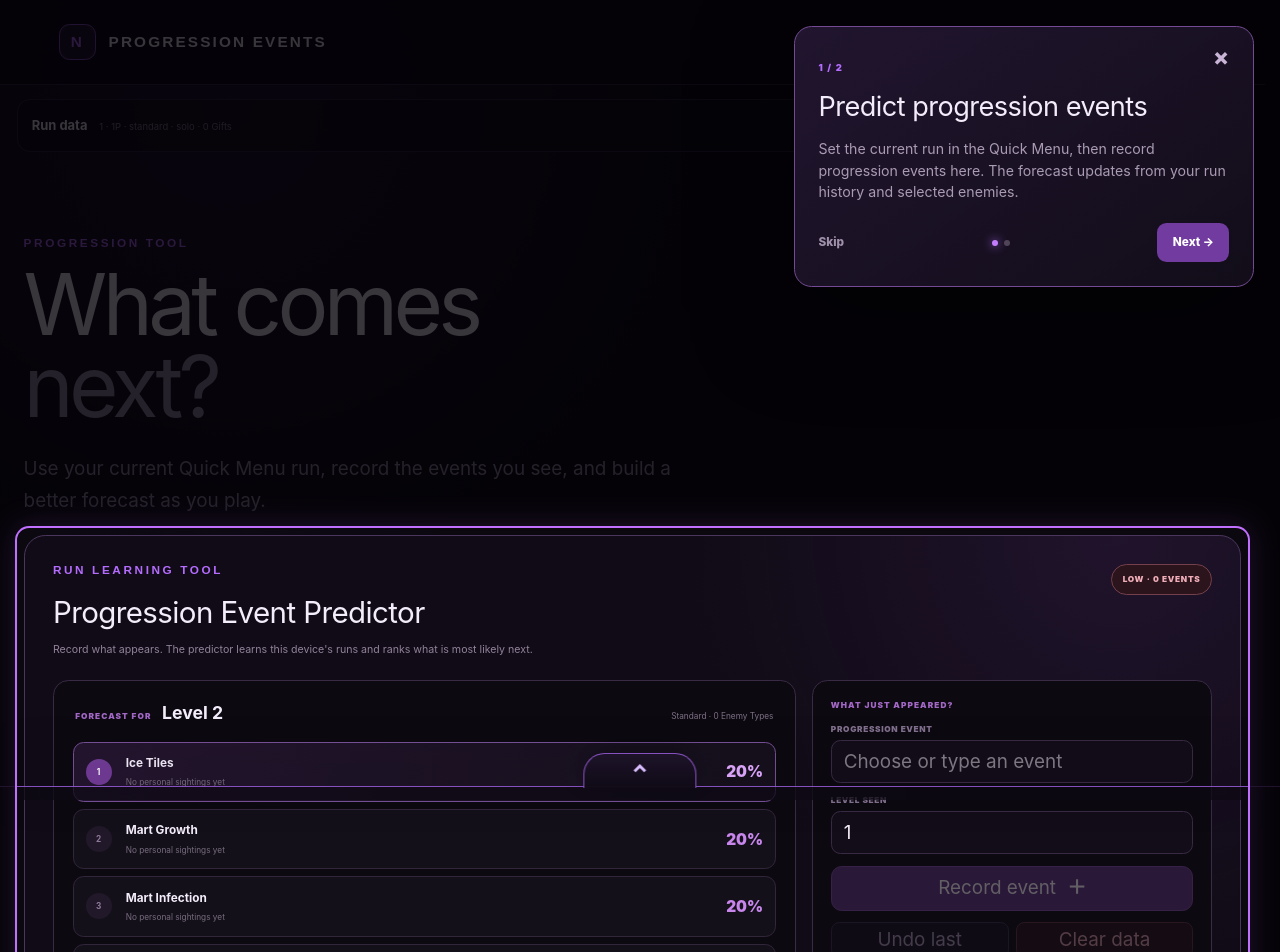
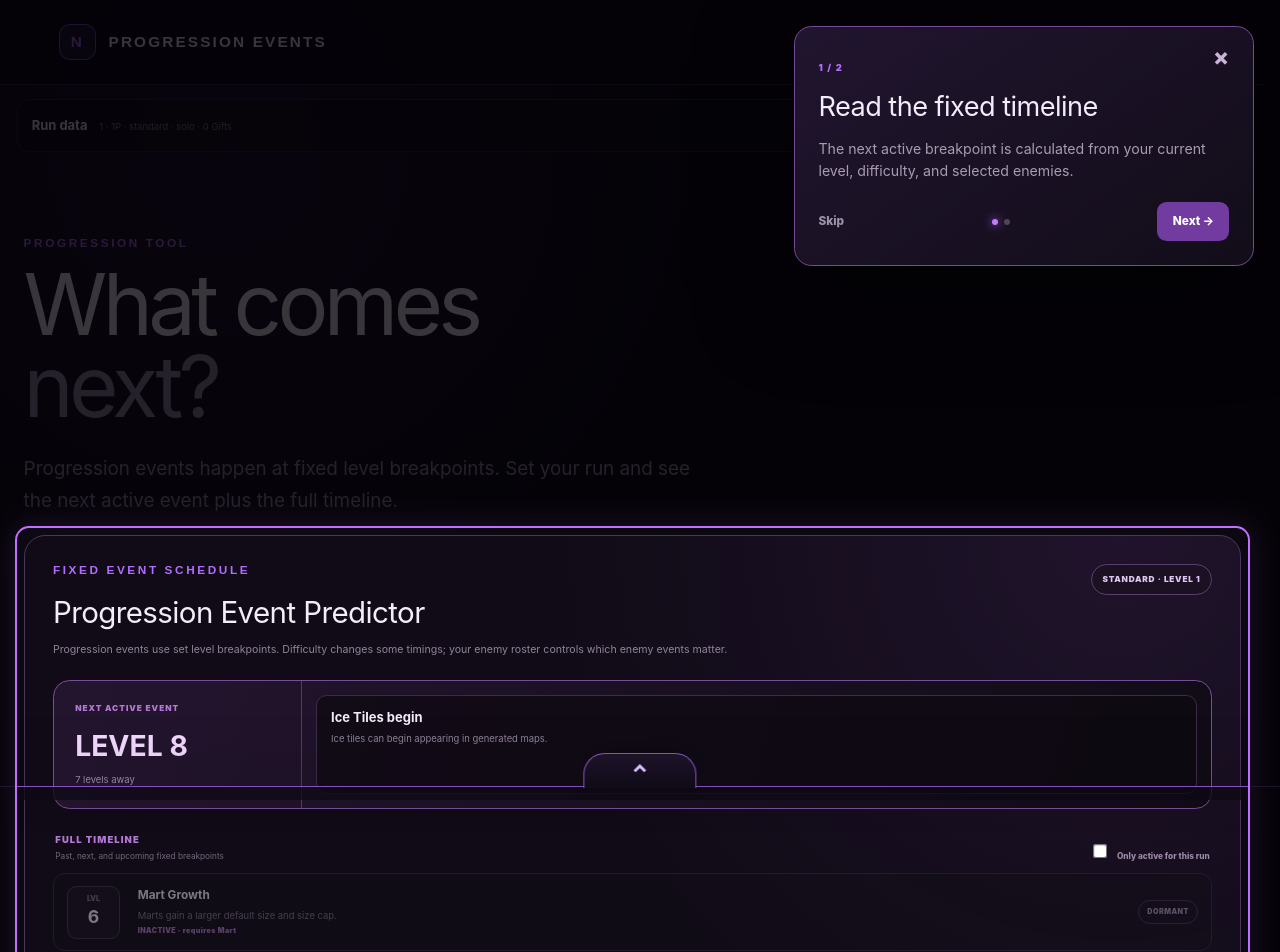
Before and after one commit to poggieboii78-arch/nullscape-tools, a Next.js app in the folder apps/tools-home/: page /nullscape-tools/progression in a window 1280 px wide. Shown: the top 952 px of the page. Built offline with nearby package versions, Linux system fonts and the light colour scheme.

Commit message:
Use a fixed progression event schedule
* Replace learned forecast with fixed schedule

* Update progression tool copy for fixed events

* Restyle progression tool as event timeline

* Describe fixed progression schedule on tools home

```diff
--- a/apps/tools-home/app/page.tsx
+++ b/apps/tools-home/app/page.tsx
@@ -32,7 +32,7 @@ export default function Home(){
           <a className="tool-card" href={`${checkerUrl}?${query}`}><span className="tool-icon"><img src={medalIcon} alt="Medal Curse icon"/></span><span className="tool-copy"><span className="tool-kicker">RUN PLANNER</span><strong>Medal Pool Checker</strong><span>See eligible Medal Curses from your level, enemies, and active curses.</span></span><span className="launch" aria-hidden="true">OPEN <b>↗</b></span></a>
           <a className="tool-card altar-card" href={`${altarUrl}?${query}`}><span className="tool-icon"><img src={altarIcon} alt="More Altars icon"/></span><span className="tool-copy"><span className="tool-kicker">PRICE + ODDS</span><strong>Altar Calculator</strong><span>Check Protection, Purification priority, and possible Chance outcomes.</span></span><span className="launch" aria-hidden="true">OPEN <b>↗</b></span></a>
           <a className="tool-card shop-card" href={`${shopUrl}?${query}`}><span className="tool-icon"><img src={shopIcon} alt="Business License icon"/></span><span className="tool-copy"><span className="tool-kicker">UPGRADE PLANNER</span><strong>Shop Calculator</strong><span>See eligible upgrades, exact stack prices, prerequisites, and plan purchases.</span></span><span className="launch" aria-hidden="true">OPEN <b>↗</b></span></a>
-          <a className="tool-card predictor-card" href={`${progressionUrl}?${query}`}><span className="tool-icon predictor-icon" aria-hidden="true">⌁</span><span className="tool-copy"><span className="tool-kicker">EVENT FORECAST</span><strong>Progression Event Predictor</strong><span>Track progression events and see what is most likely to appear next.</span></span><span className="launch" aria-hidden="true">OPEN <b>↗</b></span></a>
+          <a className="tool-card predictor-card" href={`${progressionUrl}?${query}`}><span className="tool-icon predictor-icon" aria-hidden="true">⌁</span><span className="tool-copy"><span className="tool-kicker">EVENT FORECAST</span><strong>Progression Event Predictor</strong><span>See fixed progression breakpoints and the next active event for your run.</span></span><span className="launch" aria-hidden="true">OPEN <b>↗</b></span></a>
         </div>
       </section>
       <section className="resources" aria-labelledby="resources-heading">
--- a/apps/tools-home/app/progression-event-predictor.tsx
+++ b/apps/tools-home/app/progression-event-predictor.tsx
@@ -1,175 +1,77 @@
 "use client";
 
-import { useEffect, useMemo, useState } from "react";
+import { useMemo, useState } from "react";
 import type { SharedRun } from "./run-dock";
 
-type EventRecord = {
+type ScheduleEvent = {
   id: string;
   name: string;
-  level: number;
-  difficulty: SharedRun["difficulty"];
-  enemies: string[];
-  at: number;
+  levels: number[];
+  detail: string;
+  enemy?: string;
+  modes?: SharedRun["difficulty"][];
 };
 
-const STORAGE_KEY = "nullscape-progression-events-v1";
-const observedEvents = [
-  "Ice Tiles",
-  "Mart Growth",
-  "Mart Infection",
-  "Enemy Duplication",
-  "More Enemies",
-];
-
-function normalizeName(value: string) {
-  return value.trim().replace(/\s+/g, " ");
-}
-
-function loadRecords(): EventRecord[] {
-  try {
-    const value = JSON.parse(localStorage.getItem(STORAGE_KEY) || "[]");
-    if (!Array.isArray(value)) return [];
-    return value.filter((item): item is EventRecord =>
-      item && typeof item.name === "string" && typeof item.level === "number"
-    ).slice(-300);
-  } catch {
-    return [];
-  }
+function buildSchedule(difficulty: SharedRun["difficulty"]): ScheduleEvent[] {
+  const casual = difficulty === "Casual";
+  const extreme = difficulty === "Extreme";
+  return [
+    { id:"tripmines", name:"Tripmines begin", levels:[5], detail:"Tripmines enter map generation.", modes:["Standard","Extreme"] },
+    { id:"ice", name:"Ice Tiles begin", levels:[extreme ? 5 : 8], detail:"Ice tiles can begin appearing in generated maps." },
+    { id:"mart", name:"Mart Growth", levels:[6,12,18,24,30], detail:"Marts gain a larger default size and size cap.", enemy:"Mart" },
+    { id:"seamines", name:"Seamines begin", levels:[casual ? 15 : 10], detail:"Seamines can begin appearing in generated maps." },
+    { id:"husk", name:"More Husks", levels:[casual ? 15 : 10], detail:"Each active Husk stack gains another Husk.", enemy:"Husk" },
+    { id:"highrise", name:"Highrise Towers", levels:[18], detail:"Highrise tower tiles enter map generation." },
+    { id:"level50", name:"More Enemies", levels:[50], detail:"The hidden level-50 progression event adds more enemy pressure." },
+  ].filter(event => !event.modes || event.modes.includes(difficulty));
 }
 
 export function ProgressionEventPredictor({ run }: { run: SharedRun }) {
-  const [records, setRecords] = useState<EventRecord[]>([]);
-  const [eventName, setEventName] = useState("");
-  const [recordLevel, setRecordLevel] = useState(run.level);
-  const [ready, setReady] = useState(false);
-
-  useEffect(() => {
-    setRecords(loadRecords());
-    setReady(true);
-  }, []);
-
-  useEffect(() => setRecordLevel(run.level), [run.level]);
-
-  useEffect(() => {
-    if (!ready) return;
-    try { localStorage.setItem(STORAGE_KEY, JSON.stringify(records.slice(-300))); } catch {}
-  }, [ready, records]);
-
-  const candidates = useMemo(() => {
-    const names = [...new Set([...observedEvents, ...records.map(item => item.name)])];
-    const compatible = records.filter(item =>
-      item.difficulty === run.difficulty && item.level <= run.level + 5
-    );
-    const last = records[records.length - 1];
-    const transitions = new Map<string, number>();
-    if (last) {
-      for (let index = 1; index < records.length; index += 1) {
-        if (records[index - 1].name === last.name) {
-          transitions.set(records[index].name, (transitions.get(records[index].name) || 0) + 1);
-        }
-      }
-    }
-
-    const activeEnemies = new Set(Object.keys(run.enemies).filter(name => run.enemies[name] > 0));
-    const scores = names.map(name => {
-      const sightings = compatible.filter(item => item.name === name);
-      const allSightings = records.filter(item => item.name === name);
-      const transitionHits = transitions.get(name) || 0;
-      const lastSeen = [...allSightings].reverse()[0];
-      const gap = lastSeen ? Math.max(0, run.level - lastSeen.level) : run.level;
-      const enemyMatches = sightings.reduce((sum, item) =>
-        sum + item.enemies.filter(enemy => activeEnemies.has(enemy)).length, 0
-      );
-      const repeatPenalty = last?.name === name ? 0.42 : 1;
-      const score = repeatPenalty * (
-        1 +
-        sightings.length * 2.2 +
-        transitionHits * 3 +
-        enemyMatches * 0.6 +
-        Math.min(gap, 12) * 0.08
-      );
-      return { name, score, sightings: allSightings.length, lastSeen };
-    }).sort((a, b) => b.score - a.score);
-
-    const total = scores.reduce((sum, item) => sum + item.score, 0) || 1;
-    return scores.slice(0, 5).map(item => ({
-      ...item,
-      chance: Math.round((item.score / total) * 100),
-    }));
-  }, [records, run.difficulty, run.enemies, run.level]);
-
-  const confidence = records.length < 6 ? "LOW" : records.length < 20 ? "LEARNING" : "TRAINED";
-
-  function addRecord() {
-    const name = normalizeName(eventName);
-    if (!name) return;
-    setRecords(current => [...current, {
-      id: crypto.randomUUID(),
-      name,
-      level: Math.max(1, Math.floor(recordLevel || run.level)),
-      difficulty: run.difficulty,
-      enemies: Object.keys(run.enemies).filter(enemy => run.enemies[enemy] > 0),
-      at: Date.now(),
-    }].slice(-300));
-    setEventName("");
-  }
-
-  function undo() {
-    setRecords(current => current.slice(0, -1));
-  }
-
-  function clear() {
-    if (window.confirm("Clear all recorded progression events?")) setRecords([]);
-  }
+  const [relevantOnly,setRelevantOnly]=useState(false);
+  const activeEnemies=useMemo(()=>new Set(Object.keys(run.enemies).filter(name=>run.enemies[name]>0)),[run.enemies]);
+  const entries=useMemo(()=>buildSchedule(run.difficulty)
+    .flatMap(event=>event.levels.map(level=>({...event,level,active:!event.enemy||activeEnemies.has(event.enemy)})))
+    .sort((a,b)=>a.level-b.level||a.name.localeCompare(b.name)),[run.difficulty,activeEnemies]);
+  const visible=entries.filter(event=>!relevantOnly||event.active);
+  const upcoming=entries.filter(event=>event.level>run.level&&event.active);
+  const nextLevel=upcoming[0]?.level;
+  const next=upcoming.filter(event=>event.level===nextLevel);
+  const until=nextLevel===undefined?null:nextLevel-run.level;
 
   return <section className="progression-predictor" id="progression-predictor" aria-labelledby="progression-heading">
     <header className="predictor-heading">
       <div>
-        <p className="eyebrow">RUN LEARNING TOOL</p>
+        <p className="eyebrow">FIXED EVENT SCHEDULE</p>
         <h2 id="progression-heading">Progression Event Predictor</h2>
-        <p>Record what appears. The predictor learns this device&apos;s runs and ranks what is most likely next.</p>
+        <p>Progression events use set level breakpoints. Difficulty changes some timings; your enemy roster controls which enemy events matter.</p>
       </div>
-      <span className={`confidence confidence-${confidence.toLowerCase()}`}>{confidence} · {records.length} EVENTS</span>
+      <span className="schedule-badge">{run.difficulty.toUpperCase()} · LEVEL {run.level}</span>
     </header>
 
-    <div className="predictor-layout">
-      <div className="prediction-panel">
-        <div className="prediction-context">
-          <span>FORECAST FOR</span>
-          <strong>Level {run.level + 1}</strong>
-          <small>{run.difficulty} · {Object.keys(run.enemies).filter(name => run.enemies[name] > 0).length} enemy types</small>
-        </div>
-        <div className="prediction-list">
-          {candidates.map((item, index) => <article key={item.name} className={index === 0 ? "top-prediction" : ""}>
-            <b>{index + 1}</b>
-            <span><strong>{item.name}</strong><small>{item.sightings ? `${item.sightings} recorded sighting${item.sightings === 1 ? "" : "s"}` : "No personal sightings yet"}</small></span>
-            <em>{item.chance}%</em>
-          </article>)}
-        </div>
-        <p className="prediction-disclaimer">These are learned estimates, not official odds. Early predictions are intentionally marked low confidence.</p>
+    <div className="next-event-card">
+      <div className="next-countdown">
+        <span>NEXT ACTIVE EVENT</span>
+        {nextLevel!==undefined ? <><strong>LEVEL {nextLevel}</strong><small>{until===1?"next level":until+" levels away"}</small></> : <><strong>SCHEDULE CLEAR</strong><small>No documented event after this level</small></>}
       </div>
-
-      <div className="event-recorder">
-        <span className="recorder-kicker">WHAT JUST APPEARED?</span>
-        <label>
-          <span>PROGRESSION EVENT</span>
-          <input list="progression-event-names" value={eventName} onChange={event => setEventName(event.target.value)} onKeyDown={event => { if (event.key === "Enter") addRecord(); }} placeholder="Choose or type an event"/>
-          <datalist id="progression-event-names">{[...new Set([...observedEvents, ...records.map(item => item.name)])].map(name => <option value={name} key={name}/>)}</datalist>
-        </label>
-        <label>
-          <span>LEVEL SEEN</span>
-          <input type="number" min={1} value={recordLevel} onChange={event => setRecordLevel(Math.max(1, Number(event.target.value) || 1))}/>
-        </label>
-        <button className="record-event" onClick={addRecord} disabled={!normalizeName(eventName)}>Record event <b>＋</b></button>
-        <div className="recorder-actions">
-          <button onClick={undo} disabled={!records.length}>Undo last</button>
-          <button onClick={clear} disabled={!records.length}>Clear data</button>
-        </div>
-        {records.length > 0 && <div className="recent-events">
-          <small>RECENT</small>
-          {[...records].reverse().slice(0, 4).map(item => <span key={item.id}><b>LVL {item.level}</b>{item.name}</span>)}
-        </div>}
+      <div className="next-event-list">
+        {next.length ? next.map(event=><article key={event.id}><b>{event.name}</b><span>{event.detail}</span></article>) : <article><b>No upcoming breakpoint</b><span>You are past the documented timeline shown here.</span></article>}
       </div>
     </div>
+
+    <div className="timeline-heading">
+      <div><span>FULL TIMELINE</span><small>Past, next, and upcoming fixed breakpoints</small></div>
+      <label><input type="checkbox" checked={relevantOnly} onChange={event=>setRelevantOnly(event.target.checked)}/> Only active for this run</label>
+    </div>
+    <div className="event-timeline">
+      {visible.map(event=>{
+        const state=event.level<=run.level?"passed":event.level===nextLevel&&event.active?"next":"upcoming";
+        return <article className={["timeline-event",state,event.active?"":"inactive"].join(" ")} key={event.id+"-"+event.level}>
+          <div className="timeline-level"><span>LVL</span><b>{event.level}</b></div>
+          <div className="timeline-copy"><strong>{event.name}</strong><span>{event.detail}</span>{event.enemy&&<small>{event.active?"ACTIVE · "+event.enemy+" selected":"INACTIVE · requires "+event.enemy}</small>}</div>
+          <em>{event.active?(state==="passed"?"PASSED":state==="next"?"NEXT":"UPCOMING"):"DORMANT"}</em>
+        </article>;
+      })}
+    </div>
+    <p className="schedule-note">Current documented schedule. Game updates can change breakpoints; enemy multiplier events without a verified current level are intentionally not guessed.</p>
   </section>;
 }
--- a/apps/tools-home/app/progression/page.tsx
+++ b/apps/tools-home/app/progression/page.tsx
@@ -6,10 +6,10 @@ import { ProgressionEventPredictor } from "../progression-event-predictor";
 
 export default function ProgressionPage(){
   const {run,update,reset,applyLinkedRun}=useSharedRun("nullscape-progression-tool-v1");
-  const homeHref=useMemo(()=>`/nullscape-tools/?${buildRunQuery(run)}`,[run]);
+  const homeHref=useMemo(()=>"/nullscape-tools/?"+buildRunQuery(run),[run]);
   const toolSteps=useMemo(()=>[
-    {selector:".progression-predictor",title:"Predict progression events",text:"Set the current run in the Quick Menu, then record progression events here. The forecast updates from your run history and selected enemies."},
-    {selector:"[data-tour=\'dock-handle\']",title:"Keep the run current",text:"Open the Quick Menu to update the level, difficulty, lobby, and enemies without leaving the predictor."},
+    {selector:".progression-predictor",title:"Read the fixed timeline",text:"The next active breakpoint is calculated from your current level, difficulty, and selected enemies."},
+    {selector:"[data-tour='dock-handle']",title:"Keep the run current",text:"Open the Quick Menu to update the level, difficulty, lobby, and enemies. The countdown changes immediately."},
   ],[]);
   return <main className="progression-tool-page">
     <header className="site-header">
@@ -21,11 +21,11 @@ export default function ProgressionPage(){
       <section className="intro progression-intro">
         <p className="eyebrow">PROGRESSION TOOL</p>
         <h1>What comes<br/><span>next?</span></h1>
-        <p className="lede">Use your current Quick Menu run, record the events you see, and build a better forecast as you play.</p>
+        <p className="lede">Progression events happen at fixed level breakpoints. Set your run and see the next active event plus the full timeline.</p>
       </section>
       <ProgressionEventPredictor run={run}/>
     </div>
-    <footer><span>NULLSCAPE TOOLS</span><span>Predictions are learned estimates · Unofficial fan project.</span></footer>
+    <footer><span>NULLSCAPE TOOLS</span><span>Fixed schedule reference · Unofficial fan project.</span></footer>
     <RunDock run={run} update={update} reset={reset} applyLinkedRun={applyLinkedRun} toolId="progression" toolSteps={toolSteps}/>
   </main>;
 }
```
Also changed, not shown: apps/tools-home/app/progression-predictor.css.
